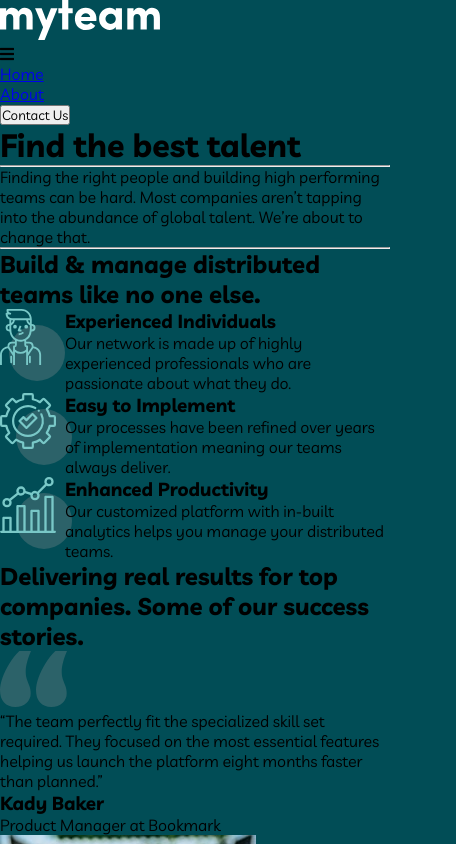
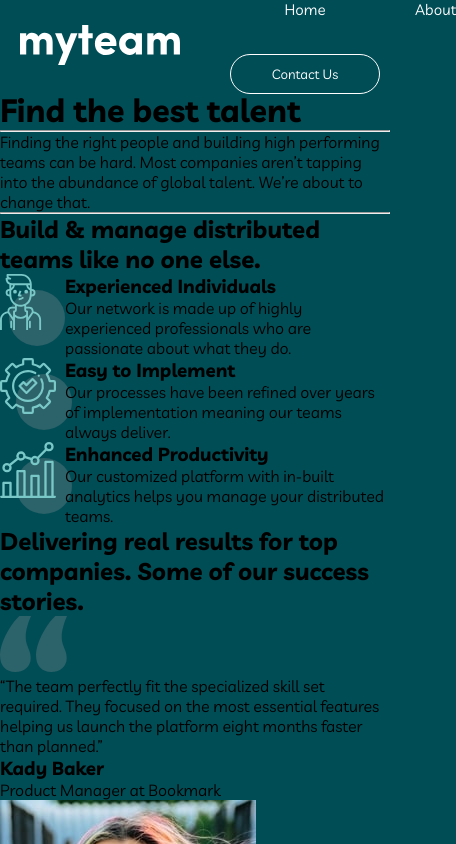
Before and after one commit to clf94-dev/myteam-multi-react, a React (Create React App) app: page / in a window 390 px wide. Shown: the top 844 px of the page, 456 px wide, since content can reach past the window. Built offline with nearby package versions, Linux system fonts and the light colour scheme.

Commit message:
added style navbar (desktop & tablet)

```diff
--- a/src/components/App.jsx
+++ b/src/components/App.jsx
@@ -6,6 +6,8 @@ import Home from '../pages/Home'
 import About from '../pages/About'
 import Contact from '../pages/Contact'
 import Footer from './Footer'
+
+import '../styles/App.css'
 
 function App() {
     return (
--- a/src/components/Navbar.jsx
+++ b/src/components/Navbar.jsx
@@ -1,13 +1,15 @@
 import React, {useState} from 'react'
 import {Link} from 'react-router-dom'
 import Logo from '../images/logo.svg'
+
+import '../styles/App.css'
 
 function Navbar() {
     const [click, setClick] = useState(false);
     const handleClick = () => setClick(!click);
     const closeMobileMenu = () => setClick(false);
     return (
-        <nav>
+        <nav className='navbar'>
             <div className="navbar-cont">
                 <Link to='/' className='navbar-logo' onClick={closeMobileMenu}>
                     <img src={Logo} alt="myteam"/>
@@ -18,8 +20,9 @@ function Navbar() {
                 <ul className={click? 'nav-menu active': 'nav-menu'}>
                     <li className="nav-item"><Link to='/' onClick={closeMobileMenu} className='nav-links' >Home</Link> </li>
                     <li className="nav-item"><Link to='/about' onClick={closeMobileMenu} className='nav-links' >About</Link> </li>
-                </ul>
-                <Link to='/contact'  onClick={closeMobileMenu} ><button>Contact Us</button></Link>
+                    <button className='transparent-btn'>  <Link to='/contact' className='btn-link' style={{textDecoration: 'none', color: 'white'}}  onClick={closeMobileMenu} >Contact Us</Link></button>
+            </ul>
+
             </div>
         </nav>
     )
--- a/src/styles/App.css
+++ b/src/styles/App.css
@@ -9,3 +9,100 @@ body {
   overflow-x: hidden;
   background-color: #014d56;
 }
+
+.navbar {
+  height: 90px;
+  display: center;
+  justify-content: center;
+  align-items: center;
+  font-size: 15px;
+}
+
+.navbar .navbar-cont {
+  display: flex;
+  justify-content: start;
+  height: 90px;
+  max-width: 1700px;
+}
+
+.navbar .navbar-cont .navbar-logo {
+  text-align: start;
+  margin-left: 20px;
+  margin-top: 25px;
+  cursor: pointer;
+  align-items: center;
+}
+
+.navbar .navbar-cont .navbar-logo img {
+  align-self: start;
+  height: 40px;
+}
+
+.navbar .navbar-cont .menu-icon {
+  display: none;
+}
+
+.navbar .navbar-cont .fa-bars,
+.navbar .navbar-cont .fa-times {
+  color: white;
+}
+
+.navbar .nav-menu {
+  display: grid;
+  grid-template-columns: repeat(2, auto);
+  grid-gap: 35px;
+  list-style: none;
+  text-align: center;
+  justify-content: start;
+  margin-left: 50px;
+  align-items: center;
+}
+
+.navbar .nav-menu .nav-links {
+  text-decoration: none;
+  display: flex;
+  align-items: center !important;
+  justify-content: center;
+  color: white;
+  font-family: "Livvic", sans-serif;
+}
+
+.navbar .nav-menu .nav-links:hover {
+  transition: all 0.3s ease;
+  color: #f67e7e;
+}
+
+.navbar .nav-menu .nav-links-mobile {
+  display: none;
+}
+
+.navbar .nav-menu .nav-links .nav-item:hover {
+  cursor: pointer;
+}
+
+.navbar .nav-menu .transparent-btn {
+  height: 40px;
+  width: 150px;
+  border-radius: 20px;
+  cursor: pointer;
+  border: 1px solid white;
+  background-color: transparent;
+  color: white;
+}
+
+@media screen and (min-width: 756px) {
+  .navbar .nav-menu .transparent-btn {
+    position: absolute;
+    right: 40px;
+    top: 20px;
+  }
+}
+
+.navbar .nav-menu .transparent-btn:hover {
+  transition: all 0.2s ease-out;
+  background-color: white;
+}
+
+.navbar .nav-menu .transparent-btn:hover .btn-link {
+  color: #014d56 !important;
+}
--- a/src/styles/App.scss
+++ b/src/styles/App.scss
@@ -29,3 +29,87 @@ body {
     overflow-x: hidden;
     background-color: $Midnight-green;
 }
+
+// Navbar style------------------------------
+.navbar {
+    height: 90px;
+    display: center;
+    justify-content: center;
+    align-items: center;
+    font-size: 15px;
+    .navbar-cont {
+        display: flex;
+        justify-content: start;
+        height: 90px;
+        max-width: 1700px;
+        .navbar-logo {
+            text-align: start;
+            margin-left: 20px;
+            margin-top: 25px;
+            cursor: pointer;
+            align-items: center;
+            img {
+                align-self: start;
+                height: 40px;
+            }
+        }
+        .menu-icon {
+            display: none;
+        }
+        .fa-bars,
+        .fa-times {
+            color: $White;
+        }
+    }
+    .nav-menu {
+        display: grid;
+        grid-template-columns: repeat(2, auto);
+        grid-gap: 35px;
+        list-style: none;
+        text-align: center;
+        justify-content: start;
+        margin-left: 50px;
+        align-items: center;
+        .nav-links {
+            text-decoration: none;
+            display: flex;
+            align-items: center !important;
+            justify-content: center;
+            color: $White;
+            font-family: $font-fam;
+            &:hover {
+                transition: all 0.3s ease;
+                color: $Light-coral;
+            }
+            &-mobile {
+                display: none;
+            }
+            .nav-item {
+                &:hover {
+                    cursor: pointer;
+                }
+            }
+        }
+        .transparent-btn {
+            @media screen and (min-width: 756px) {
+                position: absolute;
+                right: 40px;
+                top: 20px;
+            }
+            height: 40px;
+            width: 150px;
+            border-radius: 20px;
+            cursor: pointer;
+            border:1px solid $White;
+            background-color:transparent;
+            color:$White;
+            &:hover {
+                transition: all 0.2s ease-out;
+                background-color: $White;
+                .btn-link {
+                    color: $Midnight-green !important;
+                }
+            }
+        }
+    }
+}
```
Also changed, not shown: src/styles/App.min.css (+1 -1 lines).
